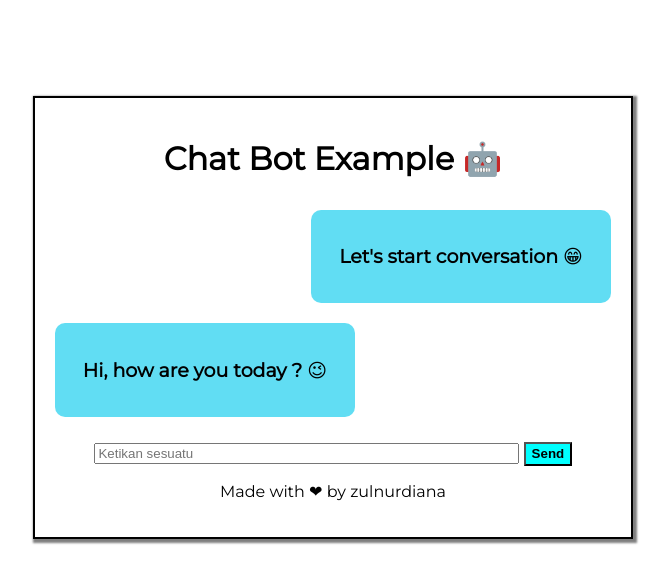
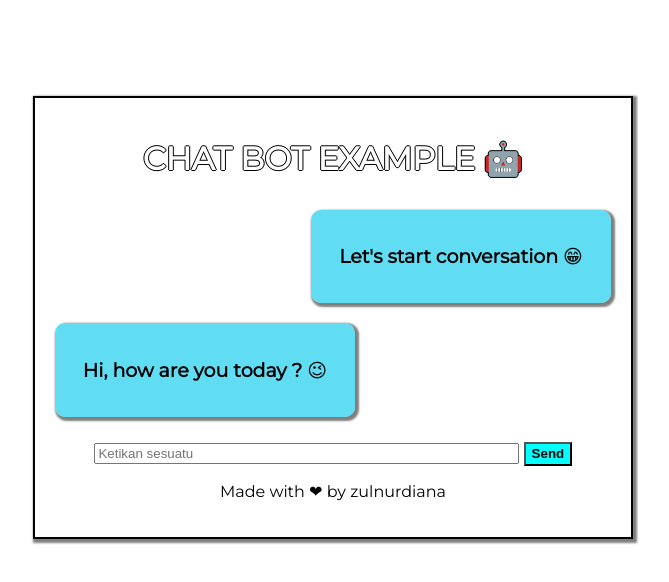
Before and after one commit to zulnurdiana/Bot-Chat, a website: page index.html in a window 1280 px wide. Shown: the whole page, without its empty margins (307-976 px from the left). Drawn offline with Linux system fonts and the light colour scheme.

Commit message:
re design UI

```diff
--- a/index.html
+++ b/index.html
@@ -12,7 +12,7 @@
 <body>
 
   <div class="container">
-    <h1 class="judul">Chat Bot Example 🤖</h1>
+    <h1 class="judul">CHAT BOT EXAMPLE 🤖</h1>
 
     <div class="box satu">
       <h4>Let's start conversation 😁</h4>
--- a/script.js
+++ b/script.js
@@ -32,6 +32,8 @@ let sample = [
     chat: "If you tired rest don't give up 👏",
   },
 ];
+
+
 
 let kotakKiri = (arr) => {
   let random = Math.round(Math.random() * sample.length);
--- a/style.css
+++ b/style.css
@@ -21,7 +21,10 @@ body {
 }
 
 .judul {
+  color: white;
+ font-weight: bold;
  text-align: center;
+text-shadow: -1px 0 black, 0 1px black, 1px 0 black, 0 -1px black;
 }
 
 h4 {
@@ -37,7 +40,13 @@ h4 {
   width: 3rem;
   height: 1.5rem;
   font-weight: bold;
+  transition: .5s;
+}
 
+#tombol:hover {
+  background-color: white;
+  color: aqua;
+  font-weight: bold;
 }
 
 .box {
@@ -47,9 +56,9 @@ h4 {
   text-align: center;
   box-sizing: border-box;
   margin: 10px 0;
-  position: relative;
   border-radius: 10px;
-  overflow: visible;
+  box-shadow: 2px 2px 2px 2px rgba(0, 0, 0, 0.5);
+
 }
 
 .dua {
```
